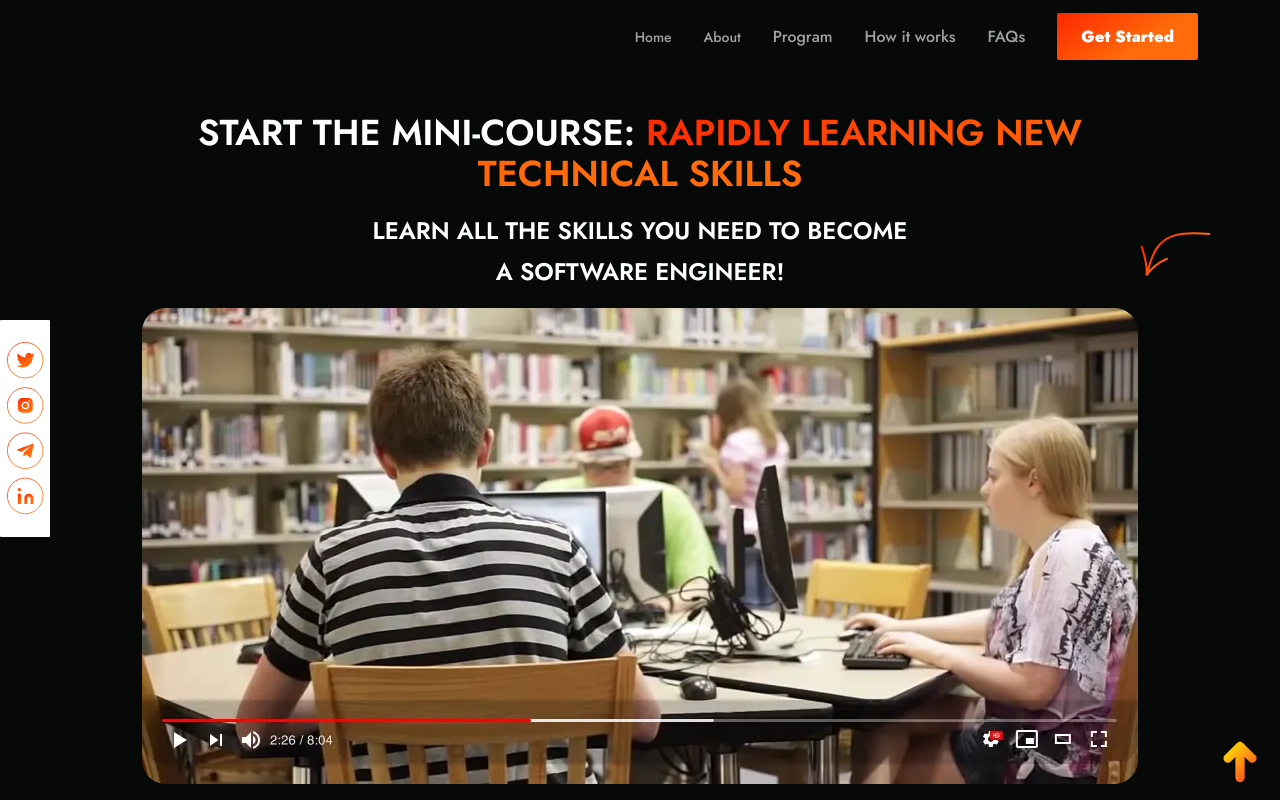
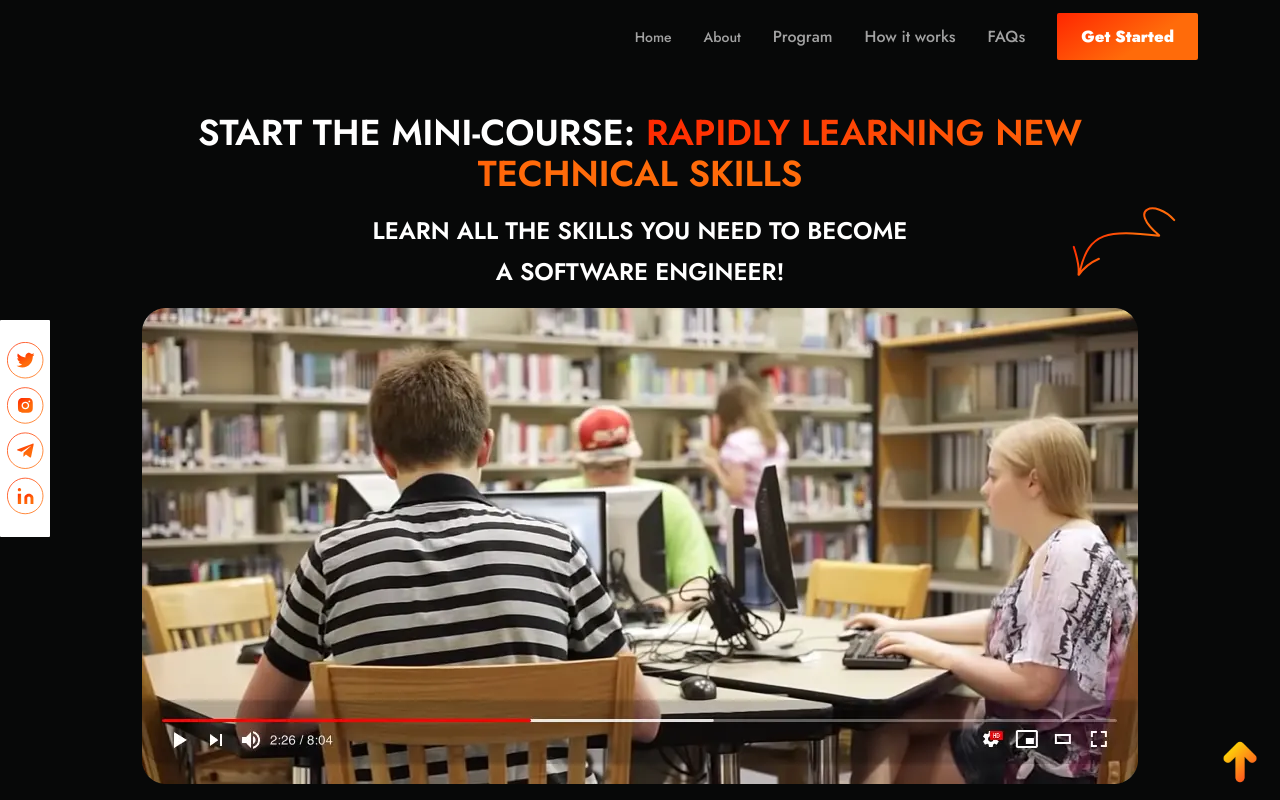
Before and after one commit to prince-372/kodeden, a React (Create React App) app: page / in a window 1280 px wide. Shown: the top 800 px of the page. Built offline with nearby package versions, Linux system fonts and the light colour scheme.

Commit message:
line elipes set

```diff
--- a/src/App.css
+++ b/src/App.css
@@ -298,7 +298,7 @@
 /* elipese */
 .corveline {
   top: 16%;
-  right: -3%;
+  right: 3%;
 }
 .corveline2{
   bottom: 14%;
```
